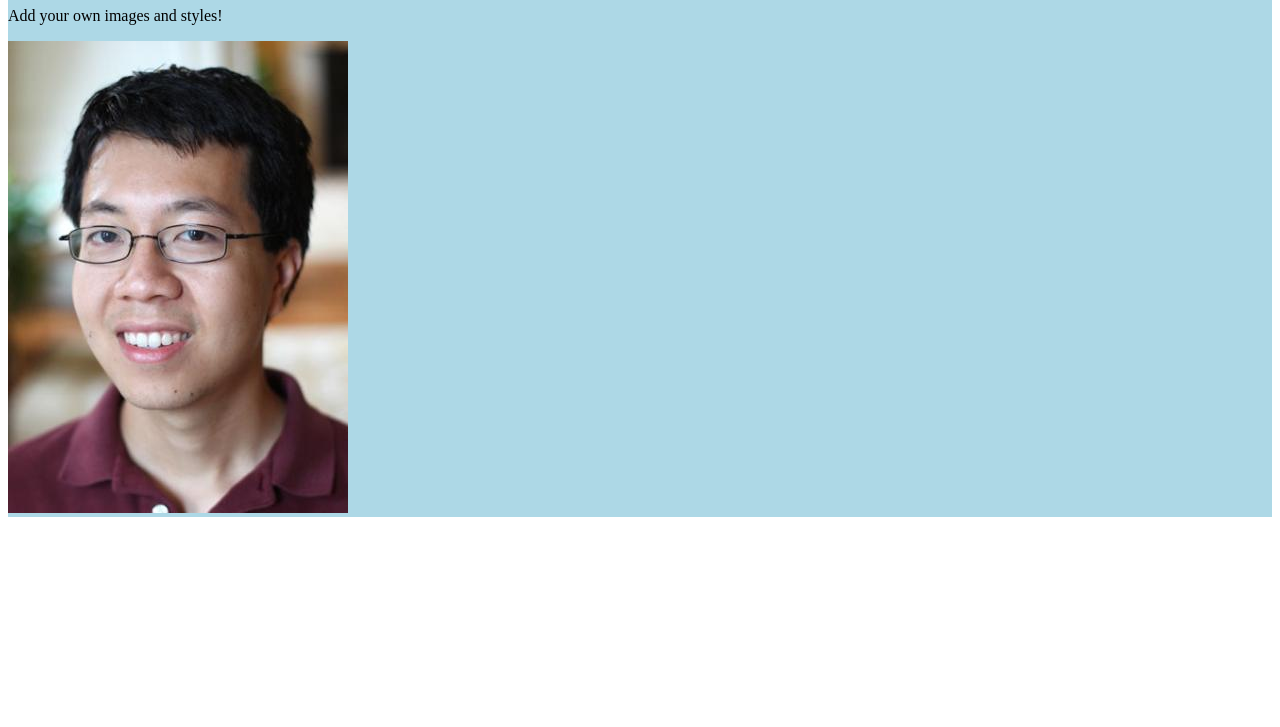
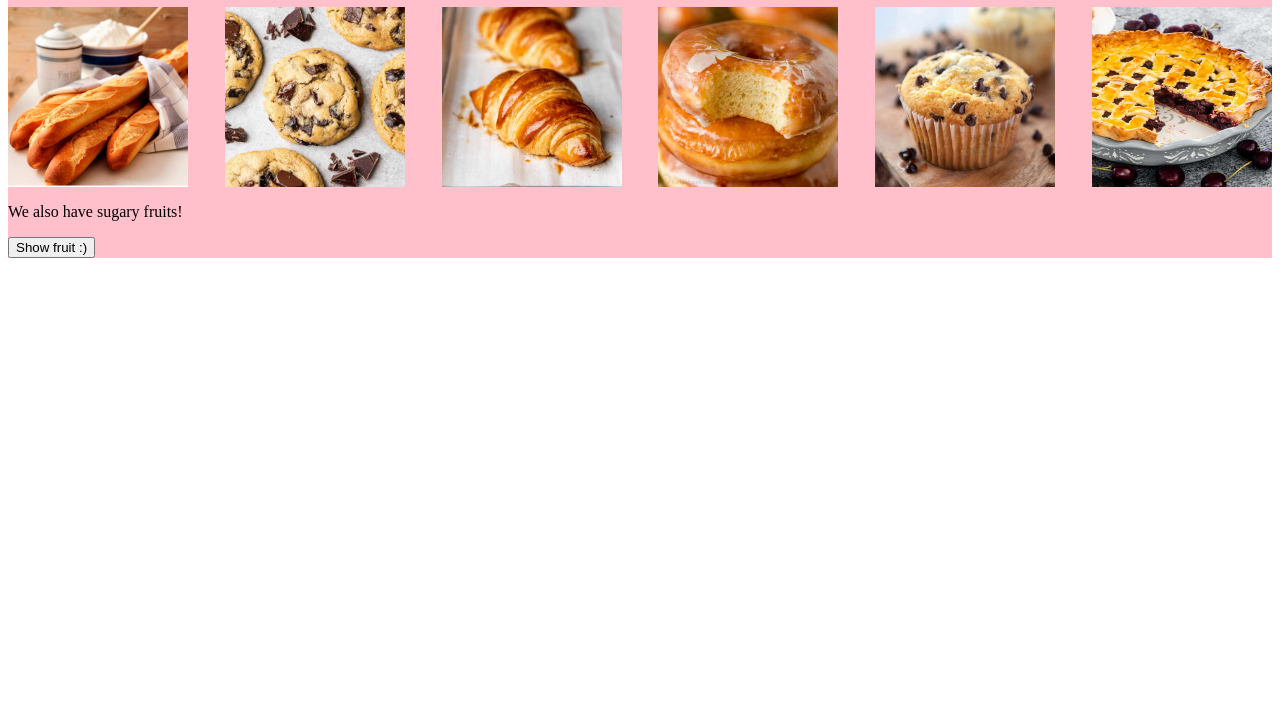
Before and after one commit to ezrarocha/webdev-stencil, a plain HTML site: page index.html in a window 1280 px wide. Shown: the part 73-800 px from the top of the page. Drawn offline with Linux system fonts and the light colour scheme.

Commit message:
Completed site!

```diff
--- a/app.js
+++ b/app.js
@@ -12,7 +12,7 @@ const apiRequest = async () => {
    */
 
   // TODO fill in your own port number
-  const PORT_NUMBER = "";
+  const PORT_NUMBER = "8010";
 
   const baseUrl = `http://localhost:${PORT_NUMBER}/proxy/api/`
 
@@ -29,7 +29,7 @@ const apiRequest = async () => {
     }
   });
 
-  // console.log(response);
+  console.log(response);
 
   // Return the response in JSON format
   return response.json();
@@ -40,15 +40,26 @@ const updatePage = async () => {
 
   // Make API request and get an array of fruit objects
   const fruitsArray = await apiRequest();
-  // console.log(fruitsArray);
+  console.log(fruitsArray);
 
   // TODO: Use either `map` and/or `filter` to extract some data from the array of fruit objects
   // For example, find "name of all fruits whose sugar > 15",
+  // const fruitsWithSugar = fruitsArray.filter(fruit => {return fruit.sugar > 15});
+  const fruitsWithSugar = fruitsArray.filter(function (fruit) {
+    return fruit.nutritions.sugar > 15});
+  const fruitNames = fruitsWithSugar.map(function (fruit) {
+    return fruit.name
+  });
+
+  console.log(fruitNames);
 
   // TODO: Create a new HTML element to display your data
+  const newElement = document.createElement('div');
+  newElement.innerHTML = fruitNames;
 
   // TODO: Append your new element to the page
-
+  const existingElement = document.getElementById('test');
+  existingElement.append(newElement);
 }
 
 // SAMPLE CODE of how to create and append a new HTML element to the page
@@ -58,6 +69,6 @@ const exampleAddElement = () => {
   newElement.innerHTML = "this text is inside a div";
 
   // Append the new element to an existing part of the webpage
-  const existingElement = document.getElementById('example-id');
+  const existingElement = document.getElementById('test');
   existingElement.append(newElement);
 }
--- a/index.html
+++ b/index.html
@@ -1,7 +1,7 @@
 <!DOCTYPE html>
 <html>
   <head>
-    <title>CS1300 HTML/CSS/JS Studio</title>
+    <title>CS1300 Bakery Studio</title>
     <!-- import javascript variables and functions -->
     <script src="app.js"></script>
     <!-- import CSS styles -->
@@ -12,15 +12,23 @@
   <body>
     <div id="cs1300-gallery">
       <h1>Welcome to my bakery</h1>
-      <p>Add your own images and styles!</p>
+      <!-- <p>Add your own images and styles!</p> -->
 
       <!-- TODO: PART I Add your own images and use CSS flex to make sure they work on different screen sizes -->
       <div class="gallery-item-container">
-        <img class="gallery-item" src="./assets/jeff.jpg" alt="jeff watching u">
+        <img class="gallery-item" src="./assets/baguette.jpg" alt="baguette">
+        <img class="gallery-item" src="./assets/cookie.jpg" alt="cookie">
+        <img class="gallery-item" src="./assets/croissant.jpg" alt="croissant">
+        <img class="gallery-item" src="./assets/donuts.jpg" alt="donut">
+        <img class="gallery-item" src="./assets/muffin.jpg" alt="muffin">
+        <img class="gallery-item" src="./assets/pie.jpg" alt="pie">
       </div>
 
       <!-- TODO: PART II Uncomment the line below, and hook up this button to display data from an API -->
-      <!-- <button onclick="">Press this button to display some fruit data</button> -->
+      <p> We also have sugary fruits! </p>
+
+      <button onclick="updatePage()">Show fruit :)</button>
+      <div id="test"></div>
     </div>
   </body>
 
--- a/styles.css
+++ b/styles.css
@@ -1,7 +1,15 @@
 #cs1300-gallery {
-  background-color: lightblue;
+  background-color: pink;
 }
 
-.gallery-container {
+.gallery-item-container {
   /* TODO add styles (hint: use flex!) https://www.w3schools.com/cssref/ */
+  display: flex;
+  flex-flow: row wrap;
+  justify-content: space-between;
 }
+
+.gallery-item {
+  width: 180px;
+  height: 180px;
+}
```
Also changed, not shown: assets/baguette.jpg (added), assets/cookie.jpg (added), assets/croissant.jpg (added), assets/donuts.jpg (added), assets/muffin.jpg (added), assets/pie.jpg (added).
